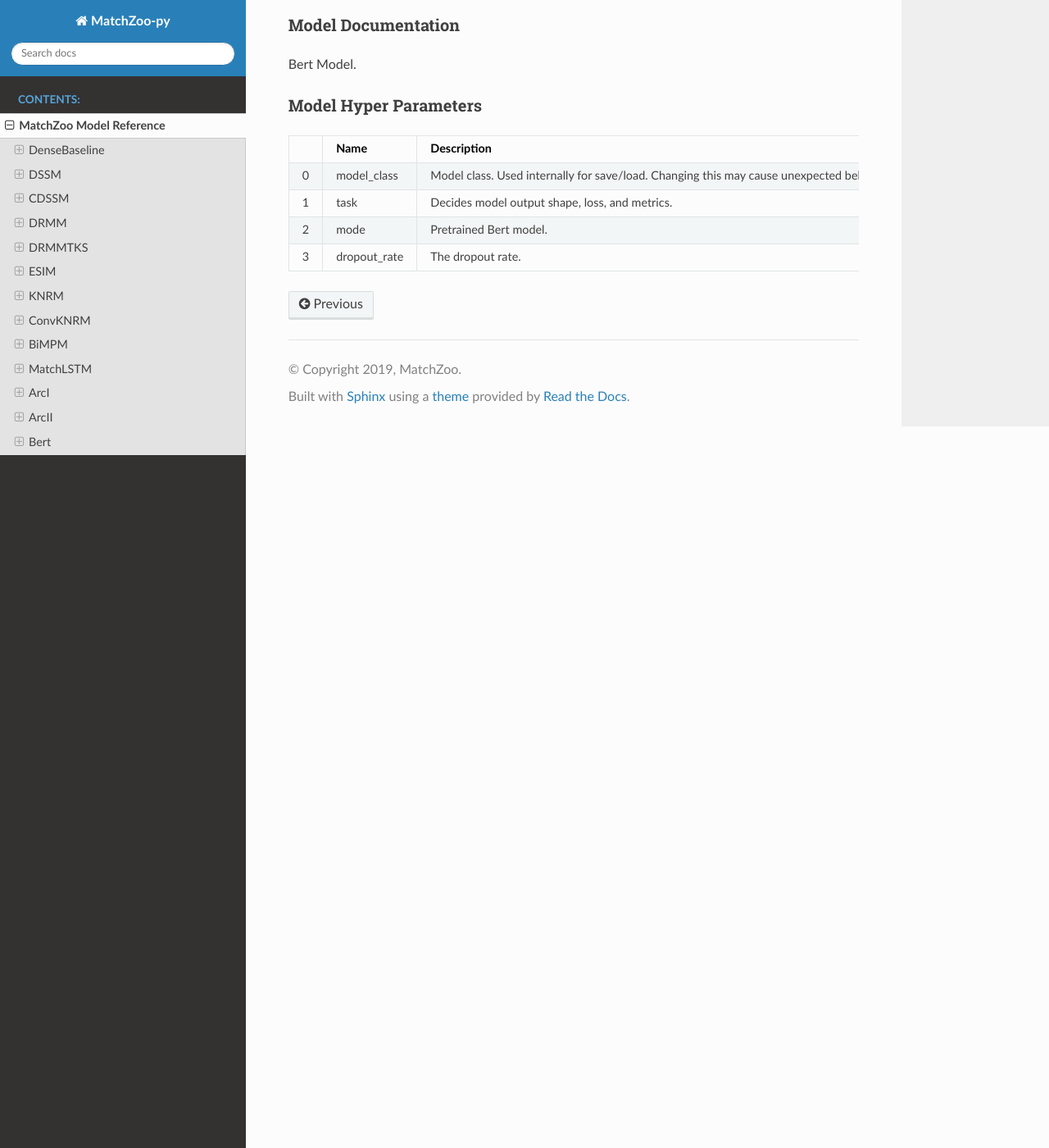
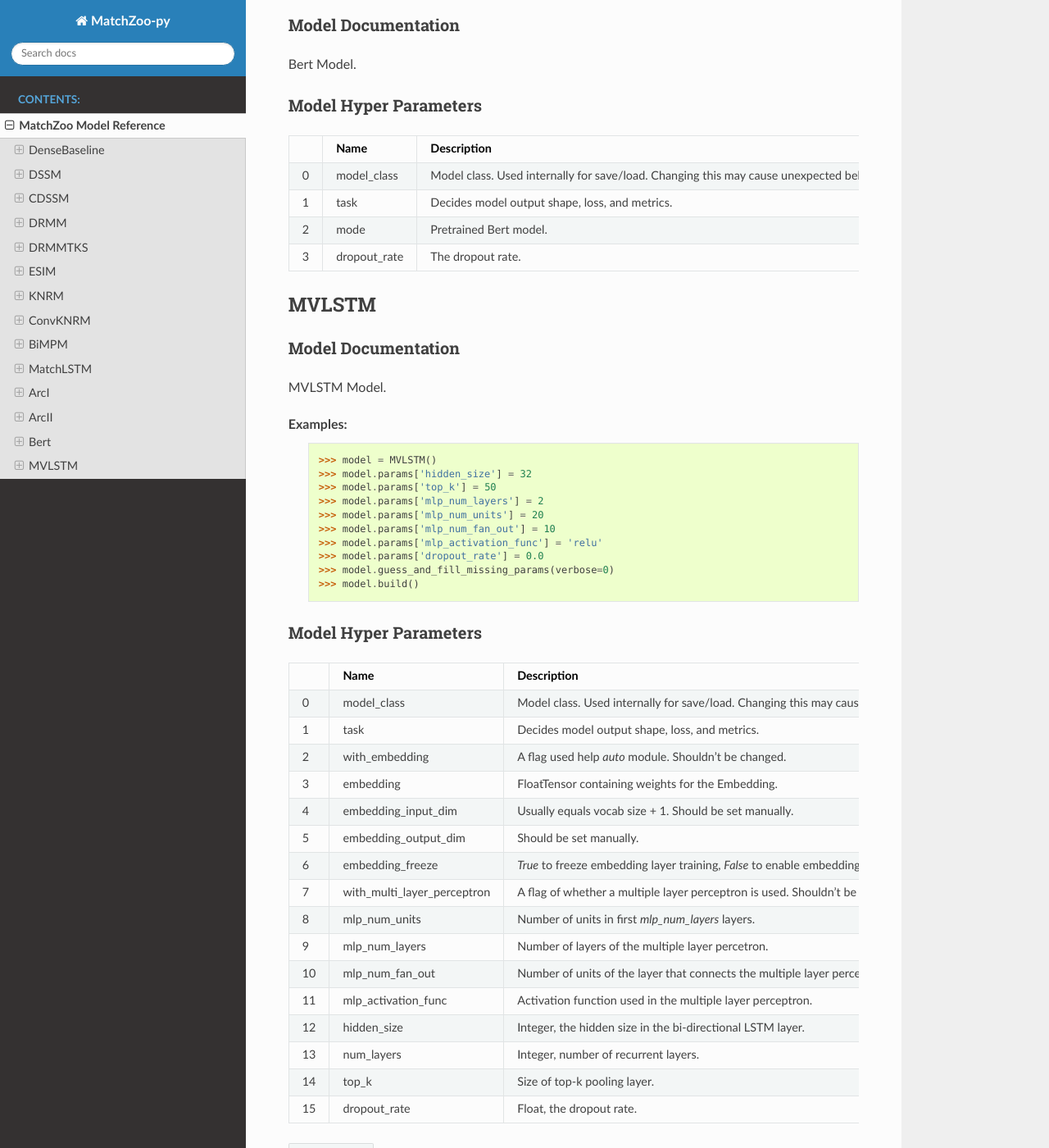
Before and after one commit to NTMC-Community/MatchZoo-py, a Sphinx documentation site: the page built from docs/source/model_reference.rst, in a window 1280 px wide and 1400 px high, scrolled down 11291 px. Shown: the whole window at 82% size. Built offline with Sphinx 7.4.7 and the Read the Docs theme 2.0.0, drawn with Linux system fonts in a browser that asks for light colours; pages that are not in the unit, such as notebooks, are missing from menus.

```diff
--- a/docs/source/model_reference.rst
+++ b/docs/source/model_reference.rst
@@ -69,7 +69,7 @@ Model Hyper Parameters
    4  mlp_num_layers               Number of layers of the multiple layer percetron.                                          3                                    quantitative uniform distribution in  [1, 6), with a step size of 1
    5  mlp_num_fan_out              Number of units of the layer that connects the multiple layer percetron and the output.    64                                   quantitative uniform distribution in  [4, 128), with a step size of 4
    6  mlp_activation_func          Activation function used in the multiple layer perceptron.                                 relu
-   7  vocab_size                   Size of vocabulary.                                                                        379
+   7  vocab_size                   Size of vocabulary.                                                                        419
 ====  ===========================  =========================================================================================  ===================================  =====================================================================
 
 CDSSM
@@ -108,7 +108,7 @@ Model Hyper Parameters
    4  mlp_num_layers               Number of layers of the multiple layer percetron.                                          3                                      quantitative uniform distribution in  [1, 6), with a step size of 1
    5  mlp_num_fan_out              Number of units of the layer that connects the multiple layer percetron and the output.    64                                     quantitative uniform distribution in  [4, 128), with a step size of 4
    6  mlp_activation_func          Activation function used in the multiple layer perceptron.                                 relu
-   7  vocab_size                   Size of vocabulary.                                                                        379
+   7  vocab_size                   Size of vocabulary.                                                                        419
    8  filters                      Number of filters in the 1D convolution layer.                                             3
    9  kernel_size                  Number of kernel size in the 1D convolution layer.                                         3
   10  conv_activation_func         Activation function in the convolution layer.                                              relu
@@ -497,3 +497,47 @@ Model Hyper Parameters
    2  mode          Pretrained Bert model.                                                                     bert-base-uncased
    3  dropout_rate  The dropout rate.                                                                          0.0                                  quantitative uniform distribution in  [0.0, 0.8), with a step size of 0.01
 ====  ============  =========================================================================================  ===================================  ==========================================================================
+
+MVLSTM
+######
+
+Model Documentation
+*******************
+
+MVLSTM Model.
+
+Examples:
+    >>> model = MVLSTM()
+    >>> model.params['hidden_size'] = 32
+    >>> model.params['top_k'] = 50
+    >>> model.params['mlp_num_layers'] = 2
+    >>> model.params['mlp_num_units'] = 20
+    >>> model.params['mlp_num_fan_out'] = 10
+    >>> model.params['mlp_activation_func'] = 'relu'
+    >>> model.params['dropout_rate'] = 0.0
+    >>> model.guess_and_fill_missing_params(verbose=0)
+    >>> model.build()
+
+Model Hyper Parameters
+**********************
+
+====  ===========================  =========================================================================================  =======================================  ==========================================================================
+  ..  Name                         Description                                                                                Default Value                            Default Hyper-Space
+====  ===========================  =========================================================================================  =======================================  ==========================================================================
+   0  model_class                  Model class. Used internally for save/load. Changing this may cause unexpected behaviors.  <class 'matchzoo.models.mvlstm.MVLSTM'>
+   1  task                         Decides model output shape, loss, and metrics.
+   2  with_embedding               A flag used help `auto` module. Shouldn't be changed.                                      True
+   3  embedding                    FloatTensor containing weights for the Embedding.
+   4  embedding_input_dim          Usually equals vocab size + 1. Should be set manually.
+   5  embedding_output_dim         Should be set manually.
+   6  embedding_freeze             `True` to freeze embedding layer training, `False` to enable embedding parameters.         False
+   7  with_multi_layer_perceptron  A flag of whether a multiple layer perceptron is used. Shouldn't be changed.               True
+   8  mlp_num_units                Number of units in first `mlp_num_layers` layers.                                          128                                      quantitative uniform distribution in  [8, 256), with a step size of 8
+   9  mlp_num_layers               Number of layers of the multiple layer percetron.                                          3                                        quantitative uniform distribution in  [1, 6), with a step size of 1
+  10  mlp_num_fan_out              Number of units of the layer that connects the multiple layer percetron and the output.    64                                       quantitative uniform distribution in  [4, 128), with a step size of 4
+  11  mlp_activation_func          Activation function used in the multiple layer perceptron.                                 relu
+  12  hidden_size                  Integer, the hidden size in the bi-directional LSTM layer.                                 32
+  13  num_layers                   Integer, number of recurrent layers.                                                       1
+  14  top_k                        Size of top-k pooling layer.                                                               10                                       quantitative uniform distribution in  [2, 100), with a step size of 1
+  15  dropout_rate                 Float, the dropout rate.                                                                   0.0                                      quantitative uniform distribution in  [0.0, 0.8), with a step size of 0.01
+====  ===========================  =========================================================================================  =======================================  ==========================================================================
```
Also changed, not shown: CONTRIBUTING.md (+15 -15 lines), README.md (+21 -2 lines), 2 other files.
